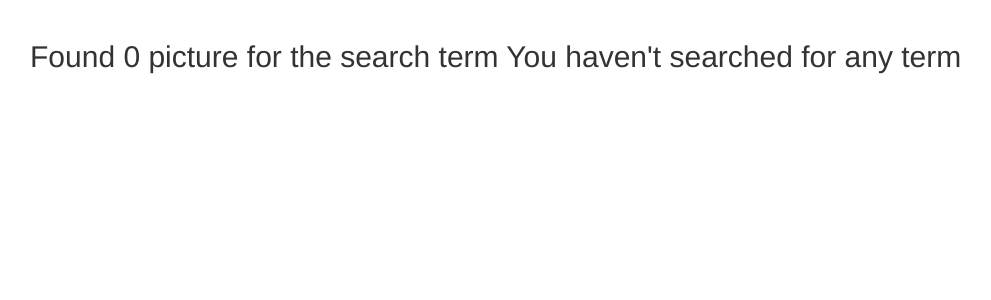
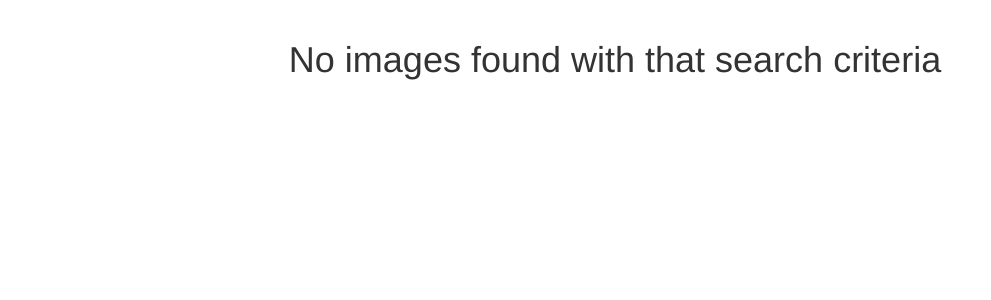
Before and after one commit to sethmuriuki/Splash, a Django app: page /search/ in a window 1280 px wide. Shown: the part 52-352 px from the top of the page, without its empty margins (25-1016 px from the left). Run offline with Django 3.2, Linux system fonts and the light colour scheme; some libraries are stand-ins or nearby versions.

Commit message:
add changes

```diff
--- a/gallery/models.py
+++ b/gallery/models.py
@@ -21,7 +21,7 @@ class tags(models.Model):
         return self.name
 
 class Gallery(models.Model):
-    image = models.ImageField(upload_to = 'photos/', null = True)
+    image = models.ImageField(upload_to = 'images/', null = True)
     name = models.CharField(max_length=30)
     descripton = models.TextField()
     tags = models.ManyToManyField(tags)
@@ -35,7 +35,7 @@ class Gallery(models.Model):
         self.delete()
 
     @classmethod
-    def search_by_tags(cls,search_term):
-        gallery = cls.object.filter(tags__icontains=search_term)
+    def search_by_title(cls,search_term):
+        gallery = cls.object.filter(title__icontains=search_term)
 
         return gallery
--- a/gallery/templates/search.html
+++ b/gallery/templates/search.html
@@ -1,22 +1,26 @@
-{%extends 'base.html'%} {% block content %}
+{% extends 'base.html' %} {% block content %}
 <div class="container">
+    <section class="no-touch">
+        <div class="wrap">
+            {% if images %}
+            <p class="text-center" style="font-size:1.3em">Search Results: <span>{{images|length}}</span> found matching your search crireria</p>
+            {% for image_item in images%}
+            <a href="{% url 'myimage' image_item.id %}">
+                <div class="box">
+                    <div class="boxInner">
+                        <img src="{{image_item.image.url}}" class="img-responsive">
+                        <div class="titleBox" style="font-family: 'Cabin Sketch', cursive">{{image_item.name|upper}}</div>
+                    </div>
+                </div>
+            </a>
+            {% endfor %} {% else %}
+            <div class="wrap">
+                <h1 class="text-center">No images found with that search criteria </h1>
+            </div>
+            {% endif %}
+        </div>
 
-    <div class="row">
-        {% if picture%}
-        <h2>Found {{ picture|length }} of searched term {{message}}</h2>
-        {% else %}
-        <h2> Found 0 picture for the search term {{message}}</h2>
-        {% endif %}
+    </section>
+</div>
 
-    </div>
-
-    <div class="row">
-
-        {% if picture %} {% for images in picture %}
-        <div class="col-sm-6 col-md-3">
-            <h1>{{images.tags}}</h1>
-        </div>
-        {% endfor %} {% endif %}
-    </div>
-</div>
 {% endblock %}
--- a/gallery/urls.py
+++ b/gallery/urls.py
@@ -6,7 +6,8 @@ from django.conf.urls.static import static
 
 
 urlpatterns=[
- url(r'^$', views.images, name='myimages'),
+ url(r'^$', views.my_images, name='myimages'),
+  url(r'^image/(\d+)', views.single_photo, name = 'myimage'),
  url(r'^search/',views.search_results, name = 'search_results'),
 ]
 
--- a/gallery/views.py
+++ b/gallery/views.py
@@ -4,20 +4,22 @@ import datetime as dt
 from .models import Gallery
 
 # Create your views here.
-def images(request):
-    picture = Gallery.objects.all()
-    return render(request, 'index.html', {'picture':picture})
+def my_images(request):
+    images = Gallery.objects.all()
+    return render(request, 'index.html', {'images':images})
 
-
+def single_photo(request, image_id):
+    image = Gallery.objects.get(id=image_id)
+    return render(request, 'pic.html', {'image':image})
 
 def search_results(request):
 
     if 'images' in request.GET and request.GET["images"]:
         search_term = request.GET.get("images")
-        searched_picture = Gallery.search_by_tags(search_term)
+        searched_picture = Gallery.search_by_title(search_term)
         message = f"{search_term}"
 
-        return render(request, 'search.html',{"message":message,"picture": searched_picture})
+        return render(request, 'search.html',{"message":message,"images": searched_picture})
 
     else:
         message = "You haven't searched for any term"
```
Also changed, not shown: gallery/templates/index.html (+4 -3 lines).
